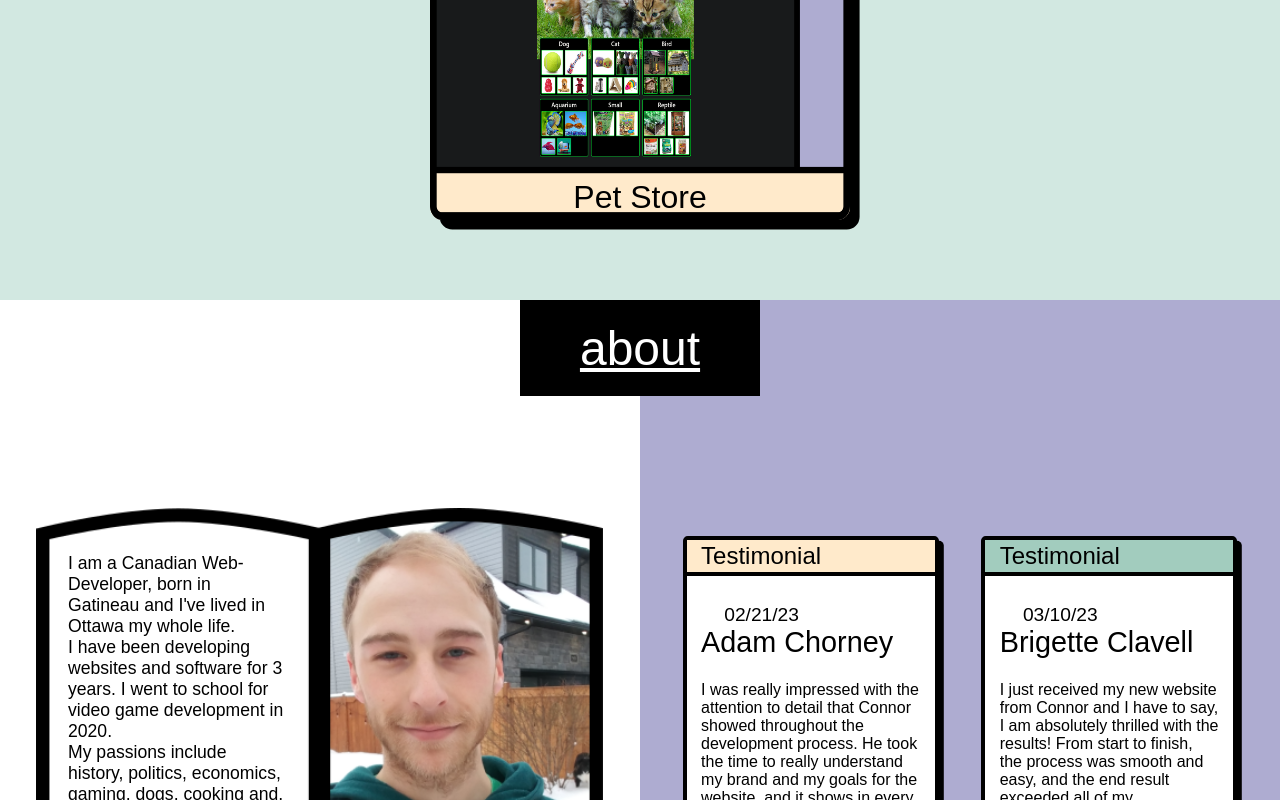
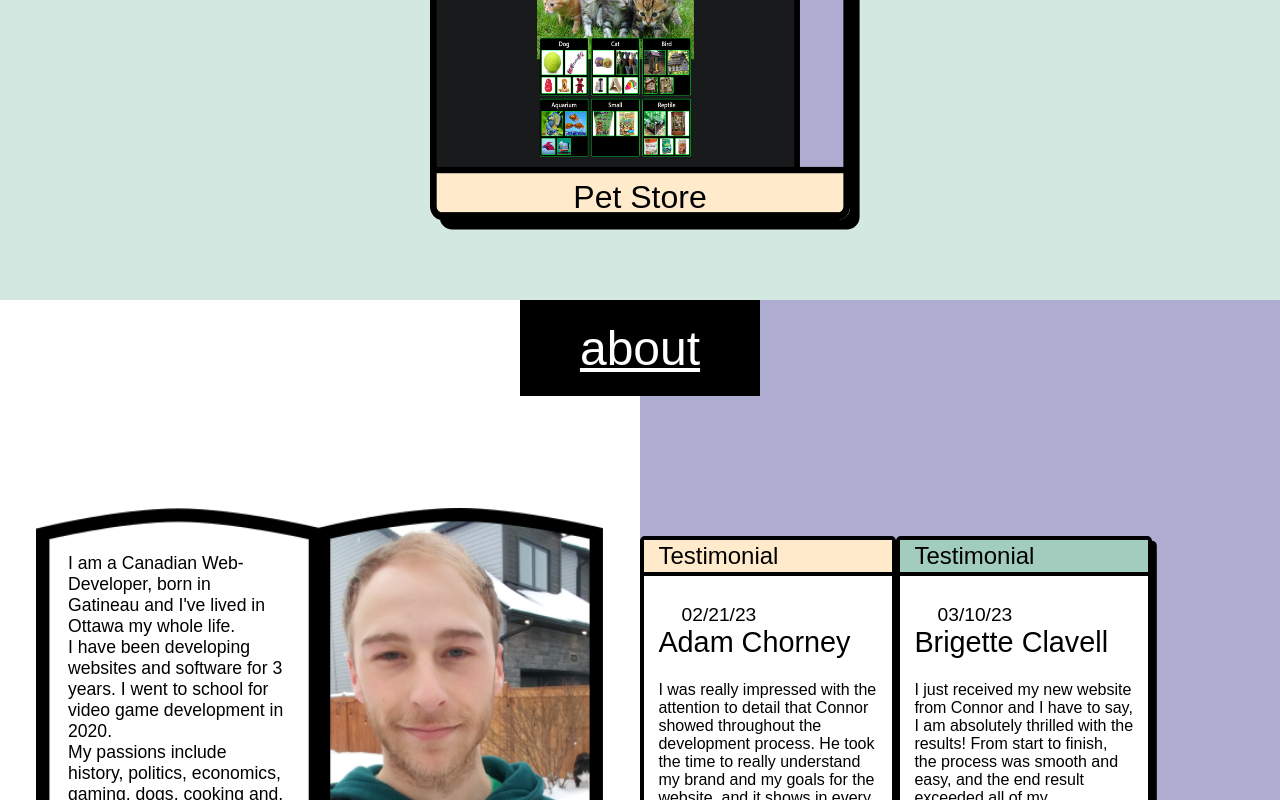
Before and after one commit to Racksoup/Website_Design, a React app: page / in a window 1280 px wide. Shown: the part 3415-4215 px from the top of the page. Built offline with nearby package versions, Linux system fonts and the light colour scheme; some icons are missing; a web font is replaced by a local one.

Commit message:
spacing about section

```diff
--- a/src/UI/Pages/Home/Section3.scss
+++ b/src/UI/Pages/Home/Section3.scss
@@ -134,13 +134,14 @@
     }
 
     .Right {
-      width: 50%;
+      width: 38%;
       height: 100%;
       display: flex;
       justify-content: start;
 
       @media (max-width: 1200px) {
         height: 62rem;
+        width: 50%;
       }
 
       @media (max-width: 1150px) {
```
